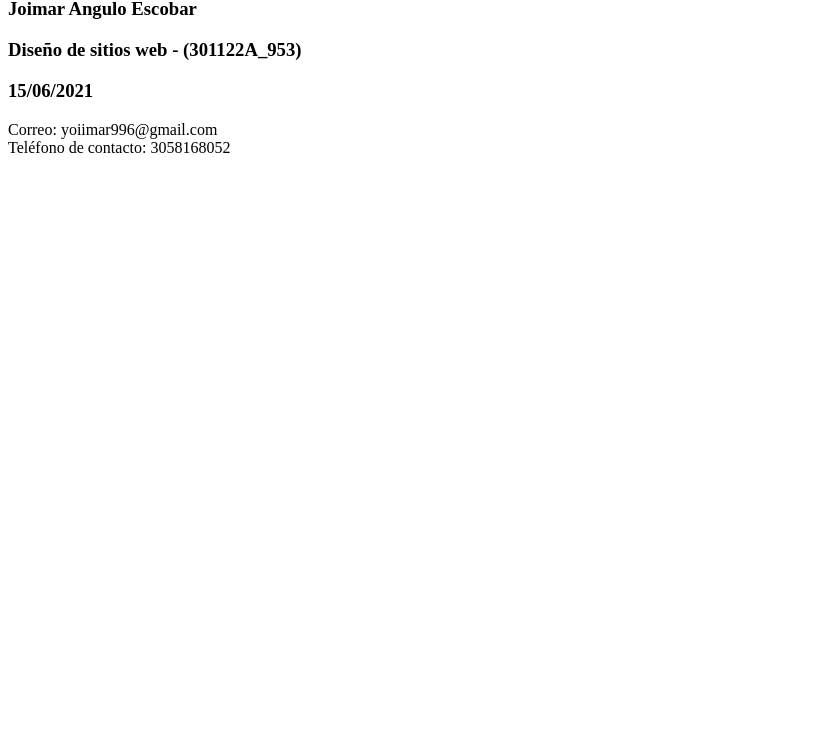
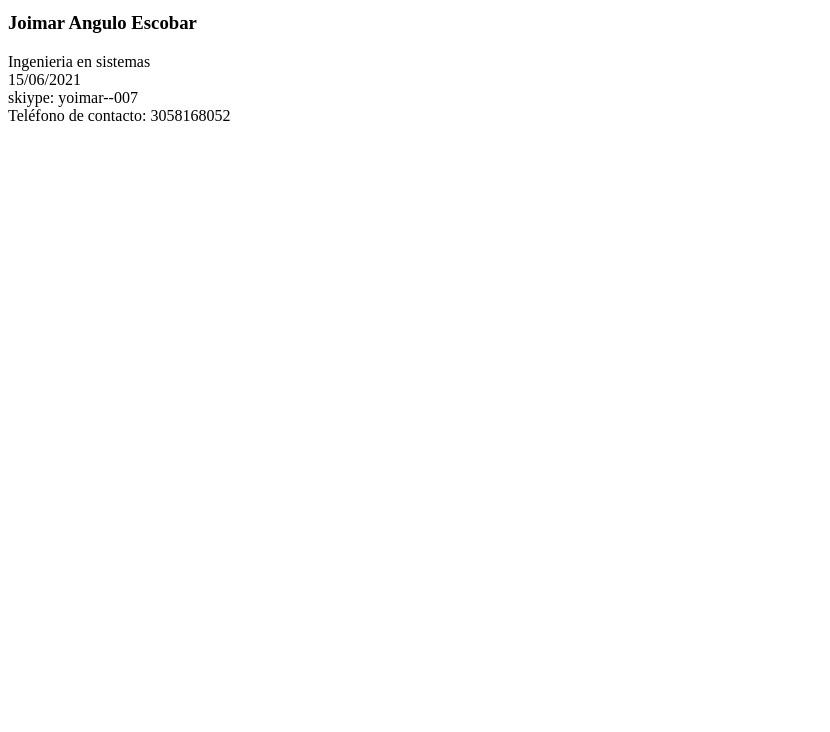
Before and after one commit to Parakee15/DSW-JoimarAngulo, a plain HTML site: page index.html in a window 1280 px wide. Shown: the part 68-800 px from the top of the page, without its empty margins (0-830 px from the left). Drawn offline with Linux system fonts and the light colour scheme.

Commit message:
Etiquetas y estructura de una pagina HTML

```diff
--- a/index.html
+++ b/index.html
@@ -1,9 +1,25 @@
+<!DOCTYPE html>
+<html lang="en">
+
+<head>
+    <meta charset="UTF-8">
+    <meta http-equiv="X-UA-Compatible" content="IE=edge">
+    <meta name="viewport" content="width=device-width, initial-scale=1.0">
+    <title>Document</title>
+</head>
+
+<body>
     <h1>Proyecto de sitio Web 2021 - Complementario 8-03 (953)</h1>
     <h3>Joimar Angulo Escobar</h3>
-<h3>Diseño de sitios web - (301122A_953)</h3>
-<h3>15/06/2021</h3>
     <p>
-    Correo: yoiimar996@gmail.com
+        Ingenieria en sistemas
+        <br>
+        15/06/2021
+        <br>
+        skiype: yoimar--007
         <br>
         Teléfono de contacto: 3058168052
     </p>
+</body>
+
+</html>
```
Lines whose indentation alone changed are shown as unchanged.
